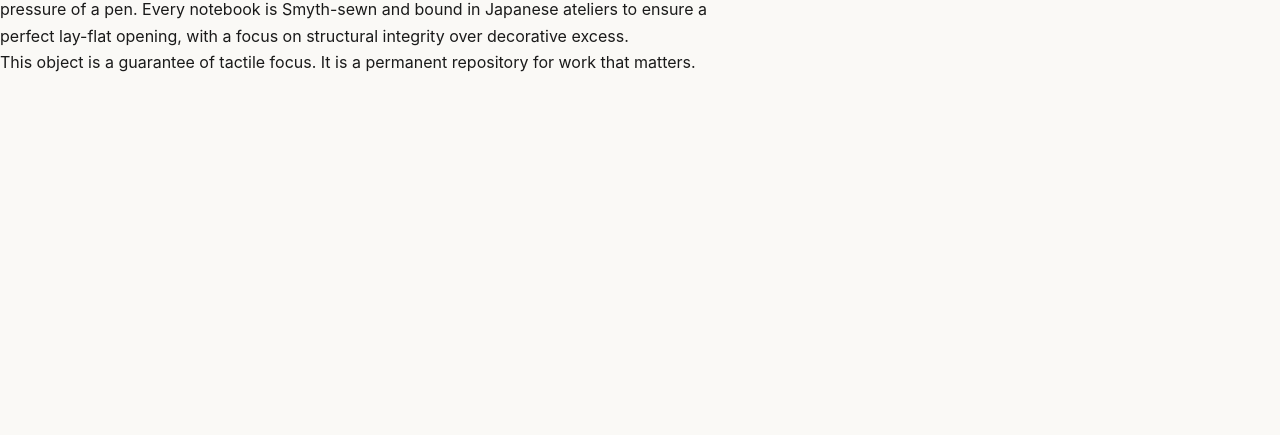
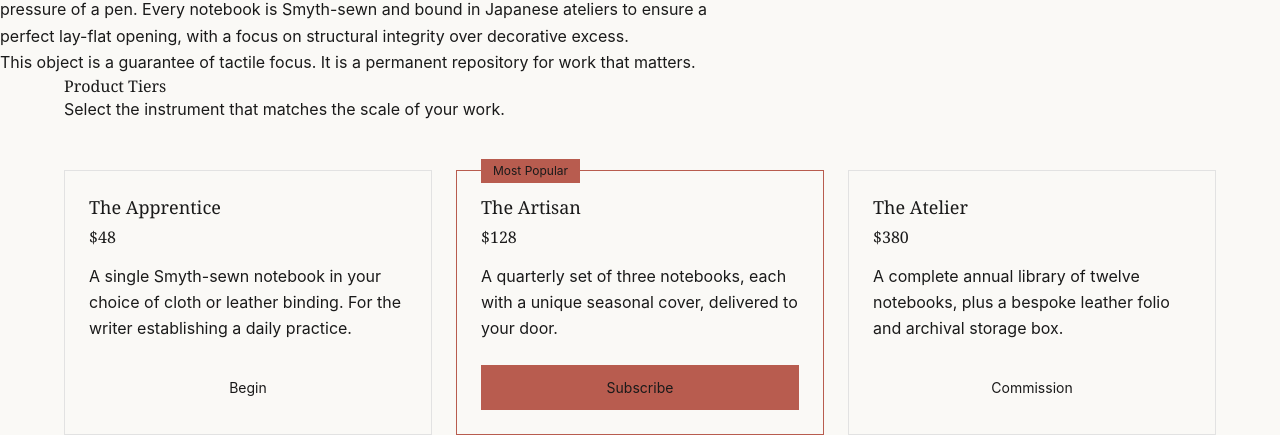
Before and after one commit to AEGIS-OSX/zzz-sm-d-mergeproof-final-deleteme, a Next.js app: page / in a window 1280 px wide. Shown: the part 903-1338 px from the top of the page. Before the commit the page ends 979 px from the top, so only its background shows below. Built offline with nearby package versions, Linux system fonts and the light colour scheme.

Commit message:
fix(product-tiers): implement ProductTiers section with motion and design tokens

```diff
--- a/app/sections/ProductTiers.tsx
+++ b/app/sections/ProductTiers.tsx
@@ -1,3 +1,132 @@
+"use client";
+
+import { motion, useReducedMotion } from "framer-motion";
+
+const containerVariants = {
+  hidden: { opacity: 0 },
+  visible: {
+    opacity: 1,
+    transition: {
+      duration: 0.6,
+      ease: "easeOut",
+      staggerChildren: 0.12,
+    },
+  },
+};
+
+const itemVariants = {
+  hidden: { opacity: 0, y: 20 },
+  visible: {
+    opacity: 1,
+    y: 0,
+    transition: {
+      duration: 0.5,
+      ease: "easeOut",
+    },
+  },
+};
+
+const tiers = [
+  {
+    name: "The Apprentice",
+    price: "$48",
+    description:
+      "A single Smyth-sewn notebook in your choice of cloth or leather binding. For the writer establishing a daily practice.",
+    cta: "Begin",
+    featured: false,
+  },
+  {
+    name: "The Artisan",
+    price: "$128",
+    description:
+      "A quarterly set of three notebooks, each with a unique seasonal cover, delivered to your door.",
+    cta: "Subscribe",
+    featured: true,
+  },
+  {
+    name: "The Atelier",
+    price: "$380",
+    description:
+      "A complete annual library of twelve notebooks, plus a bespoke leather folio and archival storage box.",
+    cta: "Commission",
+    featured: false,
+  },
+];
+
 export default function ProductTiers() {
-  return <section id="product-tiers" />;
+  const prefersReducedMotion = useReducedMotion();
+
+  const initial = prefersReducedMotion ? "visible" : "hidden";
+  const whileInView = prefersReducedMotion ? undefined : "visible";
+
+  return (
+    <motion.section
+      id="product-tiers"
+      className="relative w-full bg-[var(--color-canvas)] py-[var(--space-2xl)] px-[var(--space-2xs)] md:px-[var(--space-sm)]"
+      initial={initial}
+      whileInView={whileInView}
+      viewport={{ once: true, margin: "-100px" }}
+      variants={containerVariants}
+    >
+      <div className="mx-auto max-w-6xl w-full">
+        <div className="mb-12">
+          <motion.h2
+            variants={itemVariants}
+            className="font-[family-name:var(--font-display)] text-[var(--text-xl)] leading-tight text-[var(--color-ink)] mb-[var(--space-xs)]"
+          >
+            Product Tiers
+          </motion.h2>
+          <motion.p
+            variants={itemVariants}
+            className="font-[family-name:var(--font-body)] text-[var(--text-md)] leading-relaxed text-[var(--color-ink)] max-w-xl"
+          >
+            Select the instrument that matches the scale of your work.
+          </motion.p>
+        </div>
+
+        <div className="grid grid-cols-1 md:grid-cols-3 gap-6">
+          {tiers.map((tier) => (
+            <motion.article
+              key={tier.name}
+              variants={itemVariants}
+              className={`relative flex flex-col p-6 border ${
+                tier.featured
+                  ? "border-[var(--color-accent)]"
+                  : "border-[var(--color-divider)]"
+              } bg-[var(--color-bg)]`}
+            >
+              {tier.featured && (
+                <span className="absolute -top-3 left-6 px-3 py-1 text-xs font-[family-name:var(--font-body)] bg-[var(--color-accent)] text-[var(--color-canvas)]">
+                  Most Popular
+                </span>
+              )}
+
+              <h3 className="font-[family-name:var(--font-display)] text-lg leading-snug text-[var(--color-ink)] mb-2">
+                {tier.name}
+              </h3>
+
+              <p className="font-[family-name:var(--font-display)] text-[var(--text-xl)] leading-tight text-[var(--color-ink)] mb-4">
+                {tier.price}
+              </p>
+
+              <p className="font-[family-name:var(--font-body)] text-[var(--text-md)] leading-relaxed text-[var(--color-ink)] mb-6 flex-grow">
+                {tier.description}
+              </p>
+
+              <button
+                type="button"
+                className={`w-full py-3 px-6 font-[family-name:var(--font-body)] text-sm leading-normal transition-colors ${
+                  tier.featured
+                    ? "bg-[var(--color-accent)] text-[var(--color-canvas)] hover:opacity-90"
+                    : "bg-[var(--color-ink)] text-[var(--color-canvas)] hover:bg-[var(--color-accent)]"
+                }`}
+              >
+                {tier.cta}
+              </button>
+            </motion.article>
+          ))}
+        </div>
+      </div>
+    </motion.section>
+  );
 }
```
